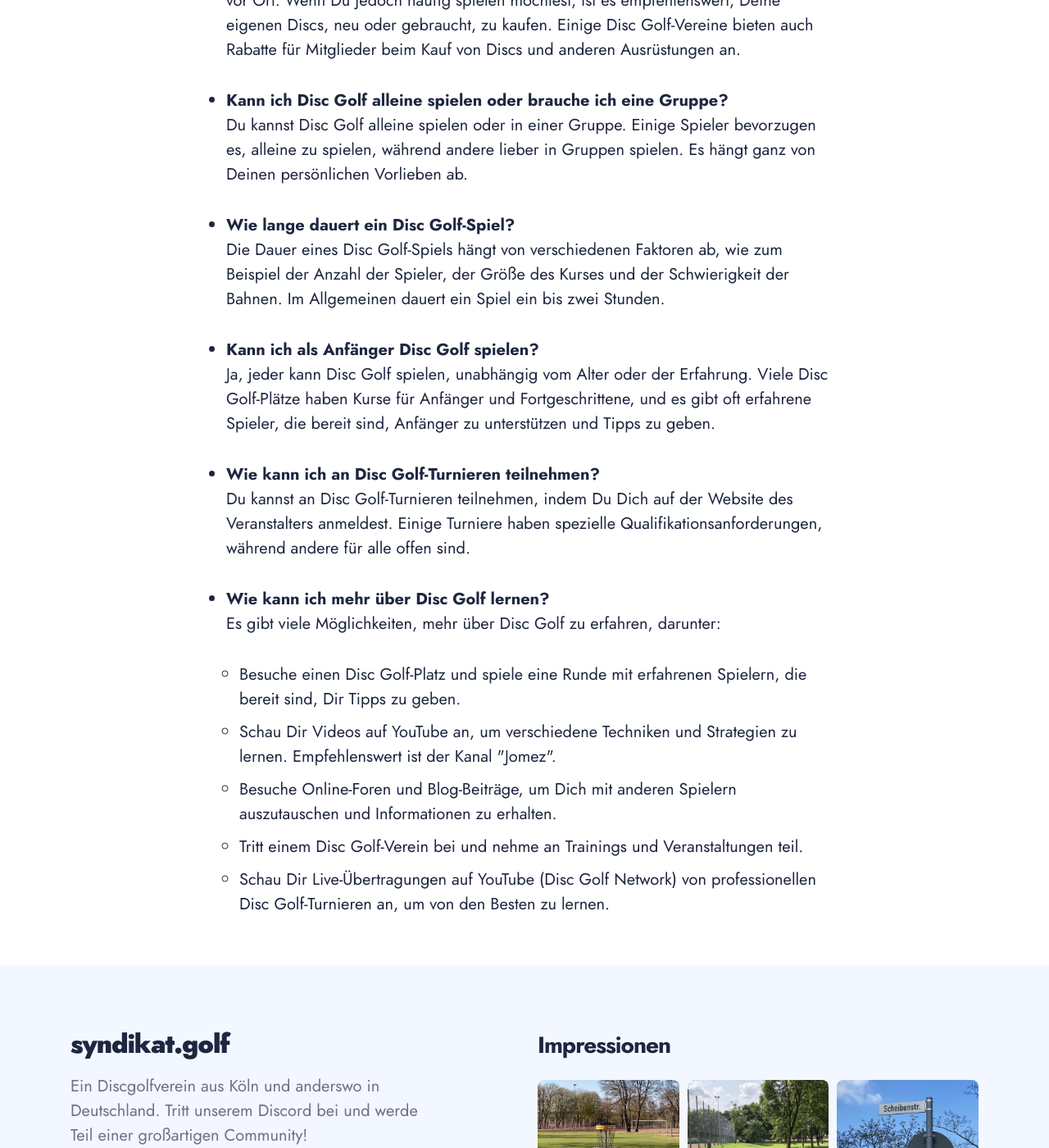
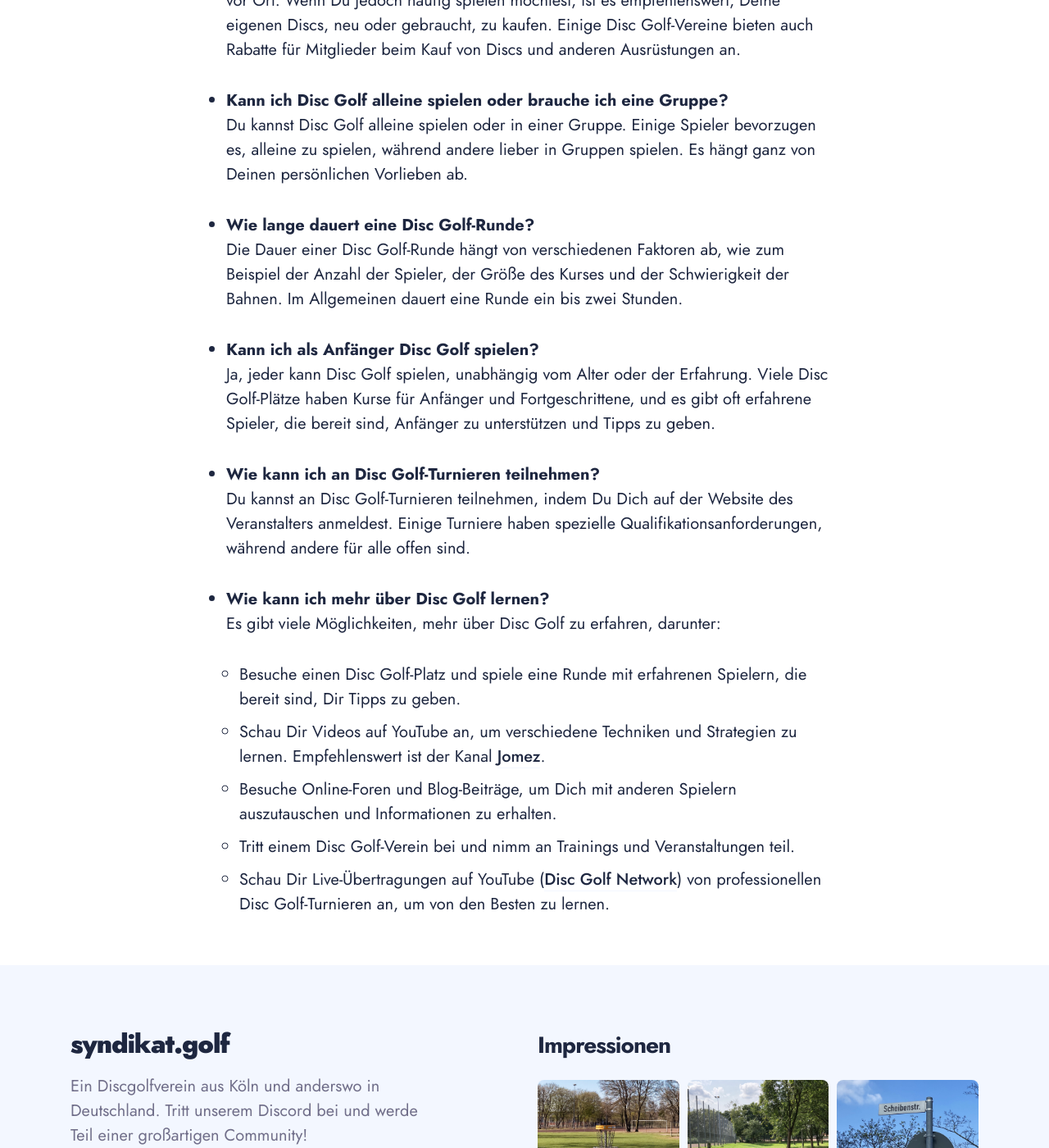
Before and after one commit to maxgreive/syndikat-web, a Jekyll site: the page built from faq.md, in a window 1280 px wide and 1400 px high, scrolled down 1238 px. Shown: the whole window at 82% size. Built offline with Jekyll 4.4.1, drawn with Linux system fonts in a browser that asks for light colours; some web fonts are replaced.

```diff
--- a/_data/faqs.yml
+++ b/_data/faqs.yml
@@ -16,8 +16,8 @@
 - question: Kann ich Disc Golf alleine spielen oder brauche ich eine Gruppe?
   answer: Du kannst Disc Golf alleine spielen oder in einer Gruppe. Einige Spieler bevorzugen es, alleine zu spielen, während andere lieber in Gruppen spielen. Es hängt ganz von Deinen persönlichen Vorlieben ab.
 
-- question: Wie lange dauert ein Disc Golf-Spiel?
-  answer: Die Dauer eines Disc Golf-Spiels hängt von verschiedenen Faktoren ab, wie zum Beispiel der Anzahl der Spieler, der Größe des Kurses und der Schwierigkeit der Bahnen. Im Allgemeinen dauert ein Spiel ein bis zwei Stunden.
+- question: Wie lange dauert eine Disc Golf-Runde?
+  answer: Die Dauer einer Disc Golf-Runde hängt von verschiedenen Faktoren ab, wie zum Beispiel der Anzahl der Spieler, der Größe des Kurses und der Schwierigkeit der Bahnen. Im Allgemeinen dauert eine Runde ein bis zwei Stunden.
 
 - question: Kann ich als Anfänger Disc Golf spielen?
   answer: Ja, jeder kann Disc Golf spielen, unabhängig vom Alter oder der Erfahrung. Viele Disc Golf-Plätze haben Kurse für Anfänger und Fortgeschrittene, und es gibt oft erfahrene Spieler, die bereit sind, Anfänger zu unterstützen und Tipps zu geben.
@@ -29,7 +29,7 @@
   answer: "Es gibt viele Möglichkeiten, mehr über Disc Golf zu erfahren, darunter:"
   list:
     - Besuche einen Disc Golf-Platz und spiele eine Runde mit erfahrenen Spielern, die bereit sind, Dir Tipps zu geben.
-    - Schau Dir Videos auf YouTube an, um verschiedene Techniken und Strategien zu lernen. Empfehlenswert ist der Kanal "Jomez".
+    - Schau Dir Videos auf YouTube an, um verschiedene Techniken und Strategien zu lernen. Empfehlenswert ist der Kanal <a href="https://www.youtube.com/channel/UCmGyCEbHfY91NFwHgioNLMQ" target="_blank" rel="noopener noreferrer">Jomez</a>.
     - Besuche Online-Foren und Blog-Beiträge, um Dich mit anderen Spielern auszutauschen und Informationen zu erhalten.
-    - Tritt einem Disc Golf-Verein bei und nehme an Trainings und Veranstaltungen teil.
-    - Schau Dir Live-Übertragungen auf YouTube (Disc Golf Network) von professionellen Disc Golf-Turnieren an, um von den Besten zu lernen.
+    - Tritt einem Disc Golf-Verein bei und nimm an Trainings und Veranstaltungen teil.
+    - Schau Dir Live-Übertragungen auf YouTube (<a href="https://www.youtube.com/discgolfprotour" rel="noopener noreferrer" target="_blank">Disc Golf Network</a>) von professionellen Disc Golf-Turnieren an, um von den Besten zu lernen.
--- a/_layouts/faq.html
+++ b/_layouts/faq.html
@@ -53,7 +53,7 @@ layout: default
         "name": "{{ faq.question | strip_html}}",
         "acceptedAnswer": {
           "@type": "Answer",
-          "text": "{{ faq.answer | strip_html }} {{ faq.list | join: '' | strip_html }}"
+          "text": "{{ faq.answer | strip_html -}} {{ faq.list | join: ' ' | strip_html -}}"
         }
       }{%- unless forloop.last -%},{%- endunless %}
       {% endfor %}
```
